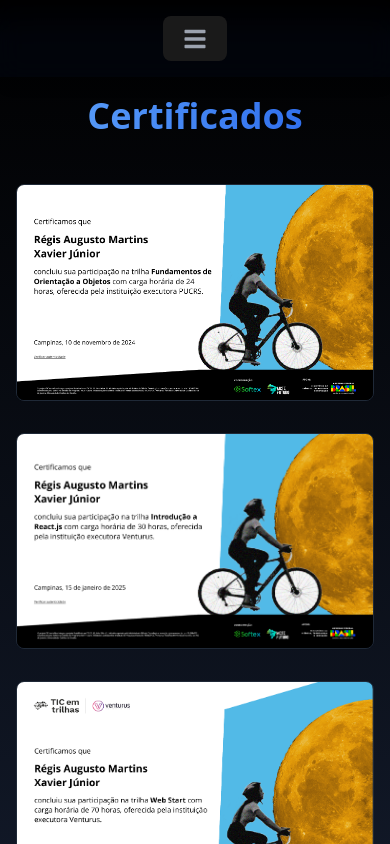
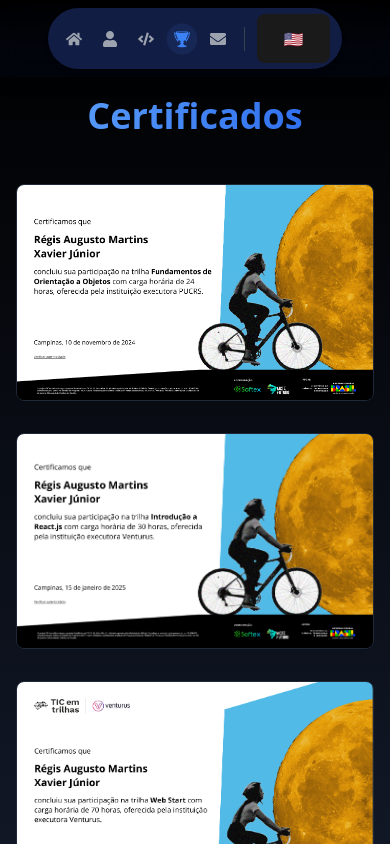
Before and after one commit to regisamxjr/portifolioPessoal, a React (Vite) app in the folder react/regis/: page /certificados in a window 390 px wide. Shown: the top 844 px of the page. Built offline with nearby package versions, Linux system fonts and the light colour scheme.

Commit message:
header mobile

```diff
--- a/react/regis/src/components/Header.jsx
+++ b/react/regis/src/components/Header.jsx
@@ -1,11 +1,10 @@
 import React, { useState, useEffect } from 'react'
 import { Link, useLocation } from 'react-router-dom'
-import { FaBars, FaTimes, FaHome, FaUser, FaCode, FaEnvelope } from 'react-icons/fa'
+import { FaHome, FaUser, FaCode, FaEnvelope } from 'react-icons/fa'
 import { GiTrophy } from 'react-icons/gi'
 import { useLanguage } from '../context/LanguageContext'
 
 const Header = () => {
-  const [isMenuOpen, setIsMenuOpen] = useState(false)
   const [isScrolled, setIsScrolled] = useState(false)
   const location = useLocation()
   const { t, language, toggleLanguage } = useLanguage()
@@ -32,88 +31,48 @@ const Header = () => {
       isScrolled ? 'shadow-xl' : 'shadow-lg'
     }`}>
       <div className={`absolute inset-0 ${isScrolled ? 'bg-black/55' : 'bg-black/40'} backdrop-blur-md pointer-events-none transition-all duration-300`}></div>
-      <nav className="relative max-w-7xl mx-auto px-5 sm:px-6 lg:px-8 py-4 rounded-b-3xl">
+      <nav className="relative max-w-7xl mx-auto px-4 sm:px-6 lg:px-8 py-2 sm:py-4 rounded-b-3xl">
         <div className="flex justify-center items-center">
-          <div className="hidden md:flex items-center space-x-6 px-6 py-2 rounded-full bg-blue-950/80 shadow-md transition-all duration-300">
+          <div className="flex items-center gap-2 sm:gap-6 px-3 sm:px-6 py-1.5 sm:py-2 rounded-full bg-blue-950/80 shadow-md transition-all duration-300 overflow-x-auto max-w-full">
             {menuItems.map((item) => {
               const Icon = item.icon
               return (
                 <Link
                   key={item.path}
                   to={item.path}
-                  className="group relative"
+                  className="group relative flex-shrink-0"
                 >
-                  <div className={`p-2 rounded-full transition-all duration-300 ${
+                  <div className={`p-1.5 sm:p-2 rounded-full transition-all duration-300 ${
                     location.pathname === item.path
                       ? 'text-blue-500 bg-blue-500/10 scale-110'
                       : 'text-gray-400 hover:text-blue-400 hover:scale-110'
                   }`}>
-                    <Icon className="text-xl" />
+                    <Icon className="text-base sm:text-xl" />
                   </div>
                   <div className="absolute -bottom-1 left-1/2 transform -translate-x-1/2 w-0 h-0.5 bg-blue-500 group-hover:w-full transition-all duration-300"></div>
-                  <div className="absolute -bottom-6 left-1/2 transform -translate-x-1/2 bg-gray-900 text-white px-2 py-1 rounded text-xs opacity-0 group-hover:opacity-100 transition-opacity duration-300 pointer-events-none whitespace-nowrap">
+                  <div className="hidden md:block absolute -bottom-8 left-1/2 transform -translate-x-1/2 bg-gray-900 text-white px-2 py-1 rounded text-xs opacity-0 group-hover:opacity-100 transition-opacity duration-300 pointer-events-none whitespace-nowrap z-50">
                     {item.label}
                   </div>
                 </Link>
               )
-              })}
-          </div>
+            })}
 
-          <button
-            onClick={toggleLanguage}
-            className="hidden md:flex group relative ml-6"
-          >
-            <div className="transition-all duration-300 text-gray-400 hover:text-blue-400 hover:scale-110 flex items-center justify-center">
-              <span className="text-xl leading-none">{language === 'pt' ? '🇺🇸' : '🇧🇷'}</span>
-            </div>
-            <div className="absolute -bottom-1 left-1/2 transform -translate-x-1/2 w-0 h-0.5 bg-blue-500 group-hover:w-full transition-all duration-300"></div>
-            <div className="absolute -bottom-6 left-1/2 transform -translate-x-1/2 bg-gray-900 text-white px-2 py-1 rounded text-xs opacity-0 group-hover:opacity-100 transition-opacity duration-300 pointer-events-none whitespace-nowrap">
-              {language === 'pt' ? 'English' : 'Português'}
-            </div>
-          </button>
+            <div className="w-px h-6 bg-gray-700 mx-1"></div>
 
-          <div className="md:hidden flex items-center gap-4">
             <button
-              onClick={() => setIsMenuOpen(!isMenuOpen)}
-              className="text-gray-400 hover:text-blue-400 focus:outline-none transition-colors duration-300"
+              onClick={toggleLanguage}
+              className="group relative flex-shrink-0"
             >
-              {isMenuOpen ? <FaTimes size={24} /> : <FaBars size={24} />}
+              <div className="p-1.5 sm:p-2 rounded-full transition-all duration-300 text-gray-400 hover:text-blue-400 hover:scale-110 flex items-center justify-center">
+                <span className="text-base sm:text-xl leading-none">{language === 'pt' ? '🇺🇸' : '🇧🇷'}</span>
+              </div>
+              <div className="absolute -bottom-1 left-1/2 transform -translate-x-1/2 w-0 h-0.5 bg-blue-500 group-hover:w-full transition-all duration-300"></div>
+              <div className="hidden md:block absolute -bottom-8 left-1/2 transform -translate-x-1/2 bg-gray-900 text-white px-2 py-1 rounded text-xs opacity-0 group-hover:opacity-100 transition-opacity duration-300 pointer-events-none whitespace-nowrap z-50">
+                {language === 'pt' ? 'English' : 'Português'}
+              </div>
             </button>
           </div>
         </div>
-
-        {isMenuOpen && (
-          <div className="md:hidden absolute top-16 left-4 right-4 bg-blue-950/95 backdrop-blur-md shadow-lg animate-fadeIn rounded-3xl mt-2 border border-blue-900/70">
-            <div className="px-2 pt-2 pb-3 space-y-1 sm:px-3">
-              {menuItems.map((item) => {
-                const Icon = item.icon
-                return (
-                  <Link
-                    key={item.path}
-                    to={item.path}
-                    className={`flex items-center space-x-2 px-3 py-2 text-sm font-medium rounded-md transition-all duration-300 ${
-                      location.pathname === item.path
-                        ? 'text-blue-500 bg-gray-800'
-                        : 'text-gray-400 hover:text-blue-400 hover:bg-gray-800'
-                    }`}
-                    onClick={() => setIsMenuOpen(false)}
-                  >
-                    <Icon className="text-lg" />
-                    <span>{item.label}</span>
-                  </Link>
-                )
-              })}
-              {/* Botão de Tradução no Menu Mobile */}
-              <button
-                onClick={toggleLanguage}
-                className="flex items-center space-x-2 px-3 py-2 text-sm font-medium rounded-md transition-all duration-300 text-gray-400 hover:text-blue-400 hover:bg-gray-800 w-full"
-              >
-                <span className="text-lg">{language === 'pt' ? '🇺🇸' : '🇧🇷'}</span>
-                <span>{language === 'pt' ? 'English' : 'Português'}</span>
-              </button>
-            </div>
-          </div>
-        )}
       </nav>
     </header>
   )
```
